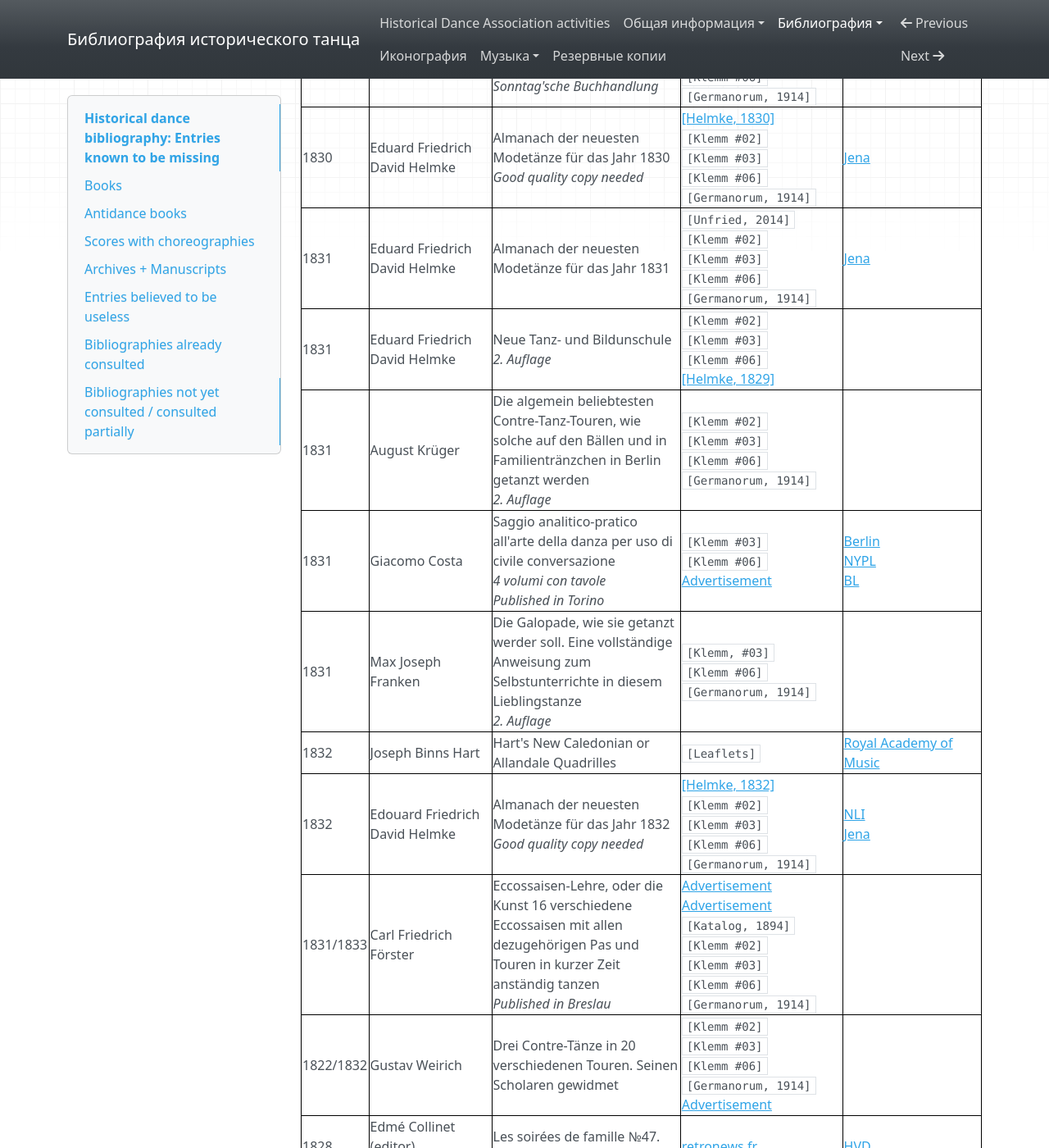
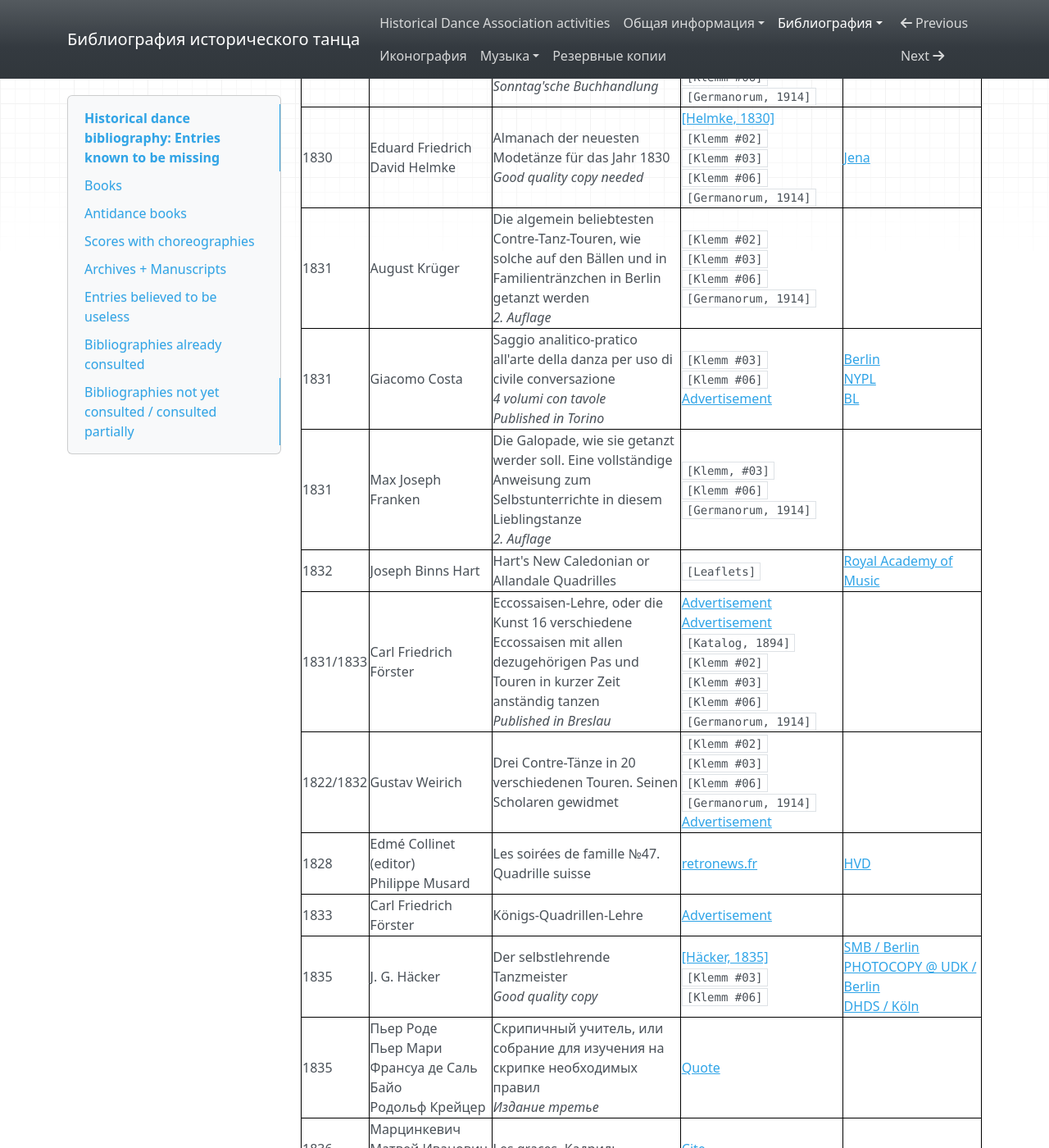
Before and after one commit to hda-technical/dancebooks, an MkDocs documentation site: the page built from docs/bib/missing.md, in a window 1280 px wide and 1400 px high, scrolled down 23806 px. Shown: the whole window at 82% size. Built offline with MkDocs 1.6.1, drawn with Linux system fonts in a browser that asks for light colours; nearby versions of some CDN libraries; some of the changed text lies outside the part shown.

Commit message:
Add Jena copies of Helmke's almanachs for the years 1831–1833

```diff
--- a/docs/bib/missing.md
+++ b/docs/bib/missing.md
@@ -249,18 +249,14 @@
 | 1830 | Carlo Blasis | Neue vollständige Tanzschule für die elegante Welt, oder faßliche und umfassende Anleitung zum gesellschaftlichen und theatralischen Tanze | `[3. Rothenfelser]`<br/>`[Klemm #02]`<br/>`[Klemm #03]`<br/>`[Klemm #06]`<br/>`[Handbuch, 1830]`<br/>`[Germanorum, 1914]` | [NYPL](https://www.nypl.org/research/research-catalog/bib/b12282042)<br/>[UB Bayreuth](https://katalog.uni-bayreuth.de:443/TouchPoint/perma.do?q=+1035="BV017560576"+IN+[2]&v=ubt&b=0&l=en) |
 | 1830-1831 | Eduard Friedrich David Helmke | Die Kunst, sich durch Selbstunterricht in kurzer Zeit zum Weltmann un zum Geschichten Tänzer zu bilden<br/>_Published in Merseburg by Sonntag'sche Buchhandlung_ | `[Unfried, 2014]`<br/>[Advertisement](https://books.google.com/books?id=4alFAAAAcAAJ&pg=PA378)<br/>`[Katalog, 1894]`<br/>`[Klemm #02]`<br/>`[Klemm #03]`<br/>`[Klemm #06]`<br/>`[Germanorum, 1914]` | |
 | 1830 | Eduard Friedrich David Helmke | Almanach der neuesten Modetänze für das Jahr 1830<br/>_Good quality copy needed_ | [[Helmke, 1830]](https://bib.hda.org.ru/books/helmke_1830)<br/>`[Klemm #02]`<br/>`[Klemm #03]`<br/>`[Klemm #06]`<br/>`[Germanorum, 1914]` | [Jena](https://kataloge.thulb.uni-jena.de/DB=1/LNG=DU/CLK?IKT=12&TRM=600308103) |
-| 1831 | Eduard Friedrich David Helmke | Almanach der neuesten Modetänze für das Jahr 1831 | `[Unfried, 2014]`<br/>`[Klemm #02]`<br/>`[Klemm #03]`<br/>`[Klemm #06]`<br/>`[Germanorum, 1914]` | [Jena](https://kataloge.thulb.uni-jena.de/DB=1/LNG=DU/CLK?IKT=12&TRM=600308103) |
-| 1831 | Eduard Friedrich David Helmke | Neue Tanz- und Bildunschule<br/>_2. Auflage_ | `[Klemm #02]`<br/>`[Klemm #03]`<br/>`[Klemm #06]`<br/>[[Helmke, 1829]](https://bib.hda.org.ru/books/helmke_1829_tanz) | |
 | 1831 | Аugust Krüger | Die algemein beliebtesten Contre-Tanz-Touren, wie solche auf den Bällen und in Familientränzchen in Berlin getanzt werden<br/>_2. Auflage_ | `[Klemm #02]`<br/>`[Klemm #03]`<br/>`[Klemm #06]`<br/>`[Germanorum, 1914]` | |
 | 1831 | Giacomo Costa | Saggio analitico-pratico all'arte della danza per uso di civile conversazione<br/>_4 volumi con tavole_<br/>_Published in Torino_ | `[Klemm #03]`<br/>`[Klemm #06]`<br/>[Advertisement](https://books.google.com/books?id=RdsqAAAAYAAJ&pg=PA435) | [Berlin](https://opac.smb.spk-berlin.de/LNG=EN/CLK?IKT=12&TRM=467361754)<br/>[NYPL](http://catalog.nypl.org/record=b12280213~S1)<br/>[BL](http://explore.bl.uk/BLVU1:LSCOP-ALL:BLL01004045042) |
 | 1831 | Max Joseph Franken | Die Galopade, wie sie getanzt werder soll. Eine vollständige Anweisung zum Selbstunterrichte in diesem Lieblingstanze<br/>_2. Auflage_ | `[Klemm, #03]`<br/>`[Klemm #06]`<br/>`[Germanorum, 1914]` | |
 | 1832 | Joseph Binns Hart | Hart's New Caledonian or Allandale Quadrilles | `[Leaflets]` | [Royal Academy of Music](http://www.ram.ac.uk/museum/item/15068) |
-| 1832 | Edouard Friedrich David Helmke | Almanach der neuesten Modetänze für das Jahr 1832<br/>_Good quality copy needed_ | [[Helmke, 1832]](https://bib.hda.org.ru/books/helmke_1832)<br/>`[Klemm #02]`<br/>`[Klemm #03]`<br/>`[Klemm #06]`<br/>`[Germanorum, 1914]` | [NLI](https://www.nli.org.il/en/journals/NNL-Journals990018257430205171/NLI)<br/>[Jena](https://kataloge.thulb.uni-jena.de/DB=1/LNG=DU/CLK?IKT=12&TRM=600308103) |
 | 1831/1833 | Carl Friedrich Förster | Eccossaisen-Lehre, oder die Kunst 16 verschiedene Eccossaisen mit allen dezugehörigen Pas und Touren in kurzer Zeit anständig tanzen<br/>_Published in Breslau_ | [Advertisement](https://books.google.com/books?id=V-QaAQAAMAAJ&pg=PA236)<br/>[Advertisement](https://books.google.com/books?id=5ShEAAAAYAAJ&pg=PA239)<br/>`[Katalog, 1894]`<br/>`[Klemm #02]`<br/>`[Klemm #03]`<br/>`[Klemm #06]`<br/>`[Germanorum, 1914]` | |
 | 1822/1832 | Gustav Weirich | Drei Contre-Tänze in 20 verschiedenen Touren. Seinen Scholaren gewidmet | `[Klemm #02]`<br/>`[Klemm #03]`<br/>`[Klemm #06]`<br/>`[Germanorum, 1914]`<br/>[Advertisement](https://books.google.com/books?id=kiNMAAAAcAAJ&pg=RA1-PA56) | |
 | 1828 | Edmé Collinet (editor)<br/>Philippe Musard | Les soirées de famille №47. Quadrille suisse | [retronews.fr](https://www.retronews.fr/journal/journal-des-debats-politiques-et-litteraires/31-decembre-1828/4/f33ad137-d147-4b40-a999-d0faa2811f44) | [HVD](https://id.lib.harvard.edu/alma/990145236350203941/catalog) |
 | 1833 | Carl Friedrich Förster | Königs-Quadrillen-Lehre | [Advertisement](https://books.google.com/books?id=V-QaAQAAMAAJ&pg=PA236) |
-| 1833 | Edouard Friedrich David Helmke | Almanach der neuesten Modetänze für das Jahr 1833 | `[Klemm #02]`<br/>`[Klemm #03]`<br/>`[Klemm #06]`<br/>`[Germanorum, 1914]` | [BL](http://explore.bl.uk/BLVU1:LSCOP-ALL:BLL01001645334)<br/>[Jena](https://kataloge.thulb.uni-jena.de/DB=1/LNG=DU/CLK?IKT=12&TRM=600308103)<br/>[SBB / Berlin](https://stabikat.de/DB=1/XMLPRS=N/PPN?PPN=411985159) (desideratum) |
 | 1835 | J. G. Häcker | Der selbstlehrende Tanzmeister<br/>_Good quality copy_ | [[Häcker, 1835]](https://bib.hda.org.ru/books/hacker_1835)<br/>`[Klemm #03]`<br/>`[Klemm #06]` | [SMB / Berlin](https://opac.smb.spk-berlin.de/LNG=EN/CLK?IKT=12&TRM=876381964)<br/>[PHOTOCOPY @ UDK / Berlin](https://udk-berlin.hosted.exlibrisgroup.com/permalink/f/1b2jonm/UDK_ALMA_DS21538893510002884)<br/>[DHDS / Köln](https://aleph.zbsport.de/F/8F9MHNPSSJ22IVFV41CQTMA997BGCHH2NIXGN4EN7R5FGHIY1F-02027?func=item-global&doc_library=ZBS01&doc_number=000182065&year=&volume=&sub_library=) |
 | 1835 | Пьер Роде<br/>Пьер Мари Франсуа де Саль Байо<br/>Родольф Крейцер | Скрипичный учитель, или собрание для изучения на скрипке необходимых правил<br/>_Издание третье_ | [Quote](http://blog.hda.org.ru/quotes/novyie-knigi) | |
 | 1836 | Марцинкевич<br/>Матвей Иванович Бернард | Les graces. Кадриль | [Cite](https://search.rsl.ru/ru/record/01000265975) | |
```
Also changed, not shown: 1 other file.
